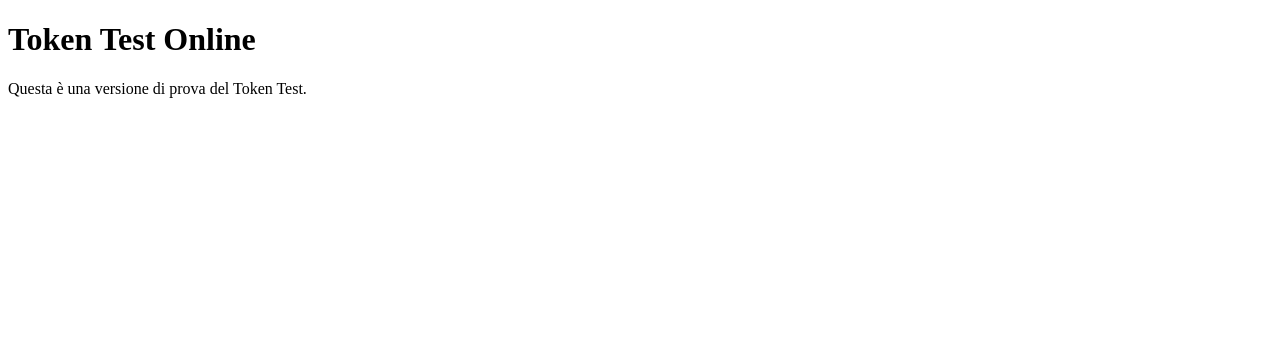
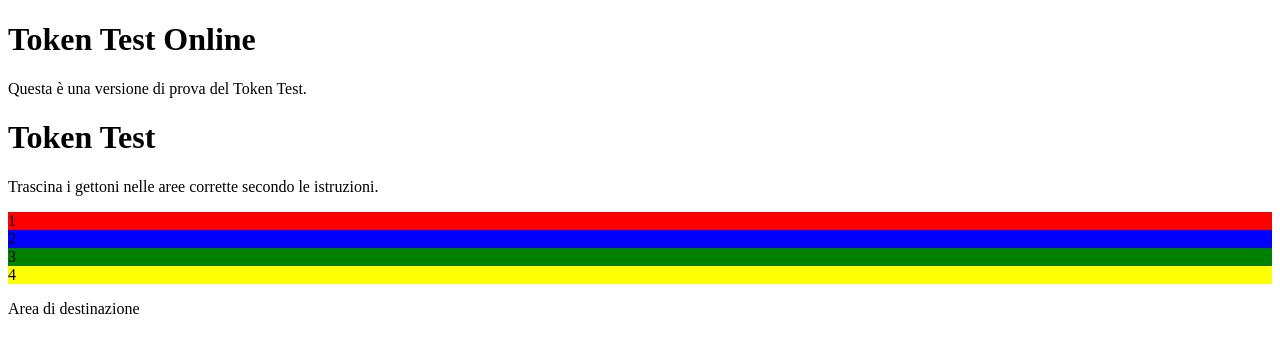
Before and after one commit to rossanamastrodomenico01/token-test, a plain HTML site: page index.html in a window 1280 px wide. Drawn offline with Linux system fonts and the light colour scheme.

Commit message:
Update index.html

```diff
--- a/index.html
+++ b/index.html
@@ -10,3 +10,30 @@
     <p>Questa è una versione di prova del Token Test.</p>
 </body>
 </html>
+<!DOCTYPE html>
+<html lang="it">
+<head>
+    <meta charset="UTF-8">
+    <meta name="viewport" content="width=device-width, initial-scale=1.0">
+    <title>Token Test Online</title>
+    <link rel="stylesheet" href="styles.css">
+</head>
+<body>
+    <h1>Token Test</h1>
+    <p>Trascina i gettoni nelle aree corrette secondo le istruzioni.</p>
+
+    <div class="token-area">
+        <!-- Gettoni colorati -->
+        <div class="token" id="token1" draggable="true" ondragstart="drag(event)" style="background-color: red;">1</div>
+        <div class="token" id="token2" draggable="true" ondragstart="drag(event)" style="background-color: blue;">2</div>
+        <div class="token" id="token3" draggable="true" ondragstart="drag(event)" style="background-color: green;">3</div>
+        <div class="token" id="token4" draggable="true" ondragstart="drag(event)" style="background-color: yellow;">4</div>
+    </div>
+
+    <div class="dropzone" ondrop="drop(event)" ondragover="allowDrop(event)">
+        <p>Area di destinazione</p>
+    </div>
+
+    <script src="script.js"></script>
+</body>
+</html>
```
